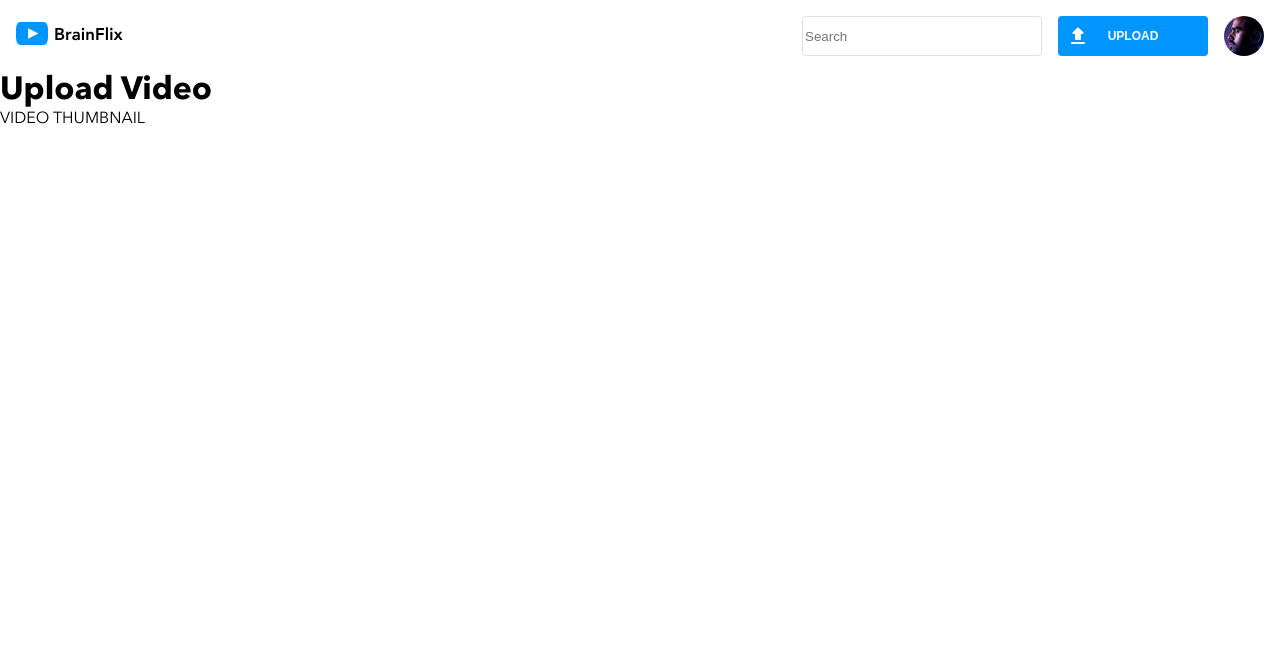
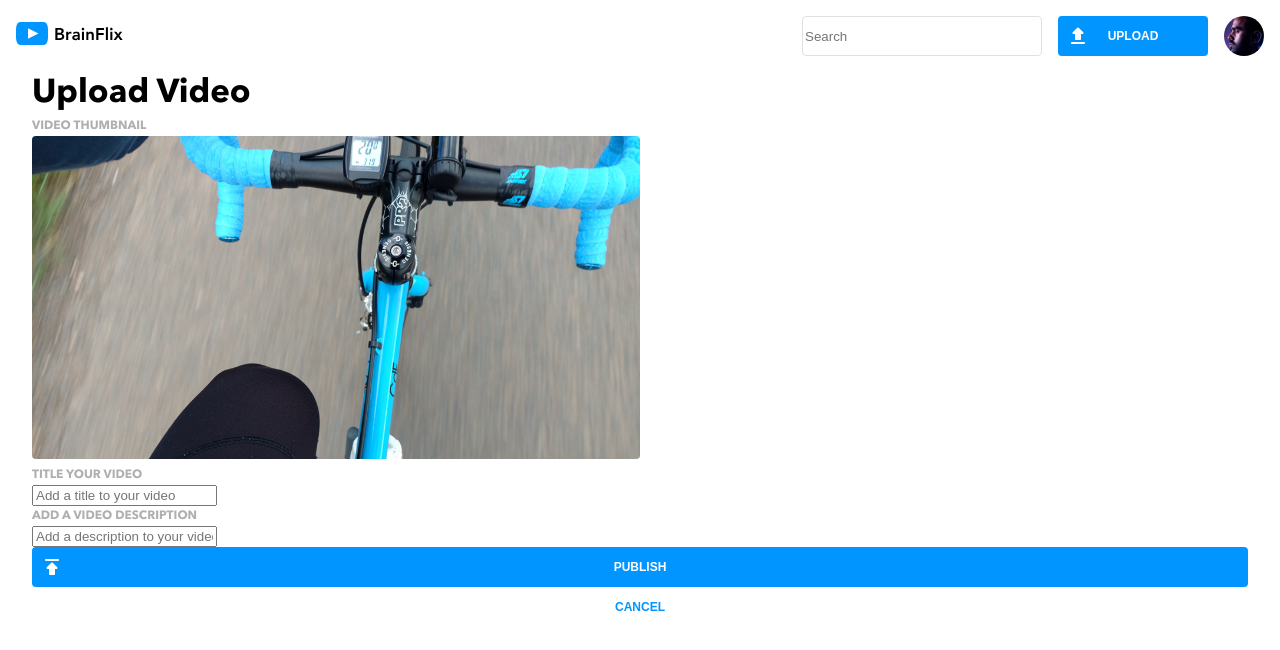
Before and after one commit to aaruntj/video-site-react-front-end, a React (Create React App) app: page /upload in a window 1280 px wide. Shown: the top 650 px of the page. Built offline with nearby package versions, Linux system fonts and the light colour scheme.

Commit message:
submitted 8:57pm my time

```diff
--- a/src/components/Header/Header.js
+++ b/src/components/Header/Header.js
@@ -11,7 +11,7 @@ function Header() {
           <img className="header__logo" src={headerLogo} alt="Brainflix Logo"/>
         </section>
         <section className="header__input">
-          <input type="text" className="header__search" id="" name="" placeholder="Search"/>
+          <input type="text" className="header__search" placeholder="Search"/>
           <img className="header__avatar" src={require("../../assets/images/Mohan-muruge.jpg")} alt="Avatar"/>
           <button className="header__button">
             <img className="header__button-icon" src={uploadIcon} alt="Upload"/>
--- a/src/components/UploadVideo/UploadVideo.js
+++ b/src/components/UploadVideo/UploadVideo.js
@@ -1,15 +1,33 @@
 import "./UploadVideo.scss"
+import publishIcon from "../../assets/icons/publish.svg"
 
 function UploadVideo() {
   return (
     <>
-      <h1 className="upload__container">Upload Video</h1>
-      <section>
-        <section>
-          <p>VIDEO THUMBNAIL</p>
-          <img />
-        </section>
-        <section>
+      <section className="upload">
+        <h1 className="upload__title">Upload Video</h1>
+
+        <section className="upload__container">
+          <section className="upload__image">
+            <p className="upload__image-heading">VIDEO THUMBNAIL</p>
+            <img className="upload__image-image" src={require("../../assets/images/Upload-video-preview.jpg")} alt="Upload Thumbnail"/>
+          </section>
+
+          <section className="upload__form">
+            <section className="upload__form-text">
+              <p className="upload__form-text-heading">TITLE YOUR VIDEO</p>
+              <input type="text" className="" placeholder="Add a title to your video"/>
+              <p className="upload__form-text-heading">ADD A VIDEO DESCRIPTION</p>
+              <input type="text" className="" placeholder="Add a description to your video"/>
+            </section>
+            <section className="upload__buttons">
+              <button className="upload__publish-button">
+                <img className="upload__publish-button-icon" src={publishIcon} alt="Publish Icon"/>
+                <p className="upload__publish-button-text">PUBLISH</p>
+              </button>
+              <button className="upload__cancel-button">CANCEL</button>
+            </section>
+          </section>
 
         </section>
       </section>
--- a/src/components/UploadVideo/UploadVideo.scss
+++ b/src/components/UploadVideo/UploadVideo.scss
@@ -1,2 +1,101 @@
 @use "../../styles/partials/mixins" as *;
 @use "../../styles/partials/colours" as *;
+
+.upload{
+  padding-left: 1rem;
+  padding-right: 1rem;
+  @include tablet{
+    padding-left: 2rem;
+    padding-right: 2rem;
+  }
+  &__title{
+    font-size: 1.5rem;
+    line-height: 2rem;
+    font-weight: 700;
+    @include tablet{
+      font-size: 2.063rem;
+      line-height: 2.75rem;
+    }
+  }
+  &__container{
+
+  }
+  &__image{
+
+    &-heading{
+      color: $silver;
+      font-size: 0.75rem;
+      line-height: 1.25rem;
+      font-weight: 700;
+    }
+    &-image{
+      border-radius: 4px;
+      max-width: 100%;
+      @include tablet {
+        max-width: 50%;
+      }
+    }
+  }
+  &__form{
+
+    &-text{
+
+      &-heading{
+        color: $silver;
+        font-size: 0.75rem;
+        line-height: 1.25rem;
+        font-weight: 700;
+      }
+    }
+  }
+  &__buttons{
+
+  }
+  &__publish-button{
+    display: flex;
+    justify-content: center;
+    align-items: center;
+    height: 2.5rem;
+    width: 100%;
+    border: none;
+    border-radius: 4px;
+    color: $white;
+    background-color: $brainflix-blue;
+    position: relative;
+    @include tablet{
+      min-width: 9.375rem;
+    }
+    &:hover{
+      background-color: $brainflix-darkblue;
+    }
+    &-icon{
+      position:absolute;
+      left: 0.5rem;
+    }
+    &-text{
+      font-size: 0.75rem;
+      line-height: 1.25rem;
+      font-weight: 700;
+    }
+  }
+  &__cancel-button{
+    display: flex;
+    justify-content: center;
+    align-items: center;
+    height: 2.5rem;
+    width: 100%;
+    border: none;
+    border-radius: 4px;
+    color: $brainflix-blue;
+    background-color: $white;
+    font-size: 0.75rem;
+    line-height: 1.25rem;
+    font-weight: 700;
+    @include tablet{
+      min-width: 9.375rem;
+    }
+    &:hover{
+      background-color: $mercury;
+    }
+  }
+}
```
